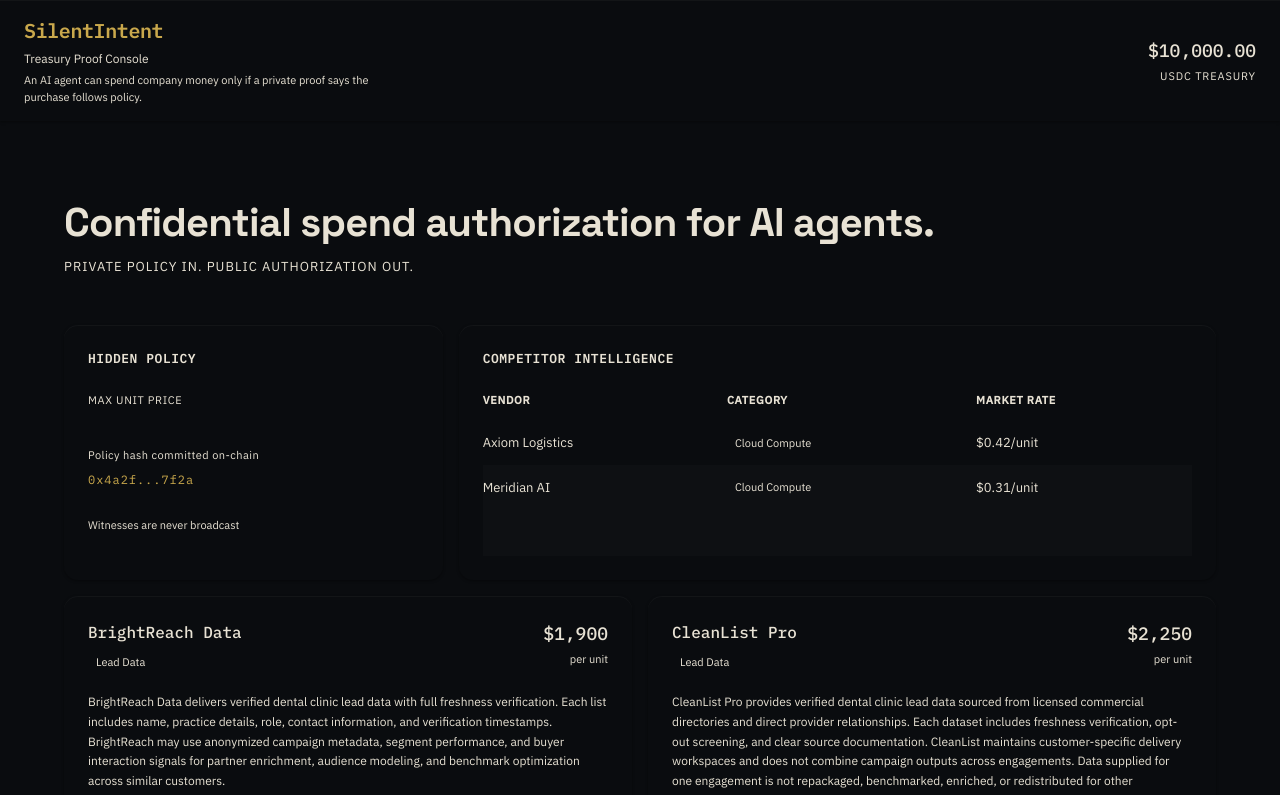
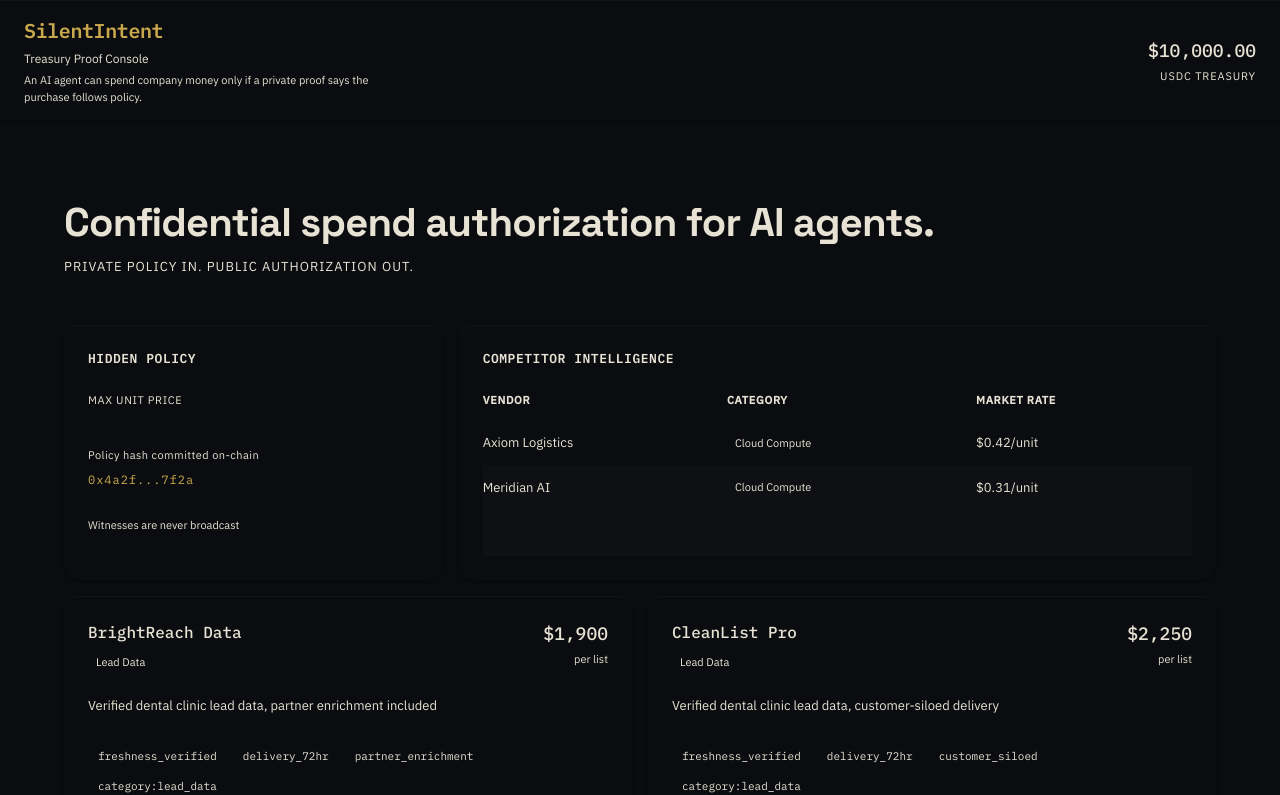
Before and after one commit to vishnumahesha/silentintent, a Next.js app: page / in a window 1280 px wide. Shown: the top 795 px of the page. Built offline with nearby package versions, Linux system fonts and the light colour scheme.

Commit message:
[components] reduce vendor card density and add chip row with flag state

```diff
--- a/app/page.tsx
+++ b/app/page.tsx
@@ -145,11 +145,19 @@
             category="Lead Data"
             priceLabel="$1,900"
             proposalText={VENDOR_A_PROPOSAL}
+            summaryLine="Verified dental clinic lead data, partner enrichment included"
+            chips={[
+              { label: 'freshness_verified' },
+              { label: 'delivery_72hr' },
+              { label: 'partner_enrichment', flagged: true },
+              { label: 'category:lead_data' },
+            ]}
             authorizeLabel="Attempt Spend Authorization"
             priceCents={VENDOR_A_PRICE_CENTS}
             status={vendorA.status}
             proof={vendorA.proof}
             resetKey={resetKey}
+            isLogged={publicLog.some((p) => p === vendorA.proof)}
             onAnalyze={() => analyzeVendor('A')}
             onAuthorize={() => authorizeVendor('A')}
           />
@@ -158,10 +166,18 @@
             category="Lead Data"
             priceLabel="$2,250"
             proposalText={VENDOR_B_PROPOSAL}
+            summaryLine="Verified dental clinic lead data, customer-siloed delivery"
+            chips={[
+              { label: 'freshness_verified' },
+              { label: 'delivery_72hr' },
+              { label: 'customer_siloed' },
+              { label: 'category:lead_data' },
+            ]}
             priceCents={VENDOR_B_PRICE_CENTS}
             status={vendorB.status}
             proof={vendorB.proof}
             resetKey={resetKey}
+            isLogged={publicLog.some((p) => p === vendorB.proof)}
             onAnalyze={() => analyzeVendor('B')}
             onAuthorize={() => authorizeVendor('B')}
           />
--- a/components/VendorCard.tsx
+++ b/components/VendorCard.tsx
@@ -5,16 +5,24 @@
 
 export type VendorStatus = 'idle' | 'analyzing' | 'approved' | 'rejected';
 
+interface Chip {
+  label: string;
+  flagged?: boolean;
+}
+
 interface VendorCardProps {
   vendorName: string;
   category: string;
   priceLabel: string;
   proposalText?: string;
+  summaryLine?: string;
+  chips?: Chip[];
   authorizeLabel?: string;
   priceCents: number;
   status: VendorStatus;
   proof: ProofResult | null;
   resetKey: number;
+  isLogged?: boolean;
   onAnalyze: () => void;
   onAuthorize: () => void;
 }
@@ -49,78 +57,6 @@
     );
   }
 
-  if (status === 'approved') {
-    return (
-      <div
-        style={{
-          display: 'inline-flex',
-          alignItems: 'center',
-          gap: '6px',
-          backgroundColor: 'rgba(61, 122, 92, 0.12)',
-          border: '1px solid rgba(61, 122, 92, 0.4)',
-          borderRadius: '9999px',
-          padding: '4px 12px',
-        }}
-      >
-        <span
-          style={{
-            width: '6px',
-            height: '6px',
-            borderRadius: '9999px',
-            backgroundColor: 'var(--color-success)',
-            display: 'inline-block',
-          }}
-        />
-        <span
-          style={{
-            fontFamily: "'IBM Plex Mono', monospace",
-            fontSize: '11px',
-            color: 'var(--color-success)',
-            letterSpacing: '0.06em',
-          }}
-        >
-          Authorized
-        </span>
-      </div>
-    );
-  }
-
-  if (status === 'rejected') {
-    return (
-      <div
-        style={{
-          display: 'inline-flex',
-          alignItems: 'center',
-          gap: '6px',
-          backgroundColor: 'rgba(122, 61, 61, 0.12)',
-          border: '1px solid rgba(122, 61, 61, 0.4)',
-          borderRadius: '9999px',
-          padding: '4px 12px',
-        }}
-      >
-        <span
-          style={{
-            width: '6px',
-            height: '6px',
-            borderRadius: '9999px',
-            backgroundColor: 'var(--color-reject)',
-            display: 'inline-block',
-          }}
-        />
-        <span
-          style={{
-            fontFamily: "'IBM Plex Mono', monospace",
-            fontSize: '11px',
-            color: 'var(--color-reject)',
-            letterSpacing: '0.06em',
-          }}
-        >
-          Policy threshold exceeded
-        </span>
-      </div>
-    );
-  }
-
   return null;
 }
 
@@ -129,11 +65,14 @@
   category,
   priceLabel,
   proposalText,
+  summaryLine,
+  chips,
   authorizeLabel,
   priceCents: _priceCents,
   status,
   proof,
   resetKey,
+  isLogged: _isLogged,
   onAnalyze,
   onAuthorize,
 }: VendorCardProps) {
@@ -200,24 +139,67 @@
               fontSize: '11px',
             }}
           >
-            per unit
+            per list
           </span>
         </div>
       </div>
 
-      {proposalText && (
+      {summaryLine && (
         <p
           style={{
             fontFamily: "'IBM Plex Sans', sans-serif",
-            fontSize: '12px',
-            color: 'var(--color-text-tertiary)',
-            lineHeight: '1.65',
+            fontSize: '13px',
+            color: 'var(--color-text-secondary)',
+            lineHeight: 1.5,
             margin: 0,
-            paddingTop: '4px',
+            paddingTop: '8px',
           }}
         >
-          {proposalText}
+          {summaryLine}
         </p>
+      )}
+
+      {chips && chips.length > 0 && (
+        <div style={{ display: 'flex', flexWrap: 'wrap', gap: '6px', marginTop: '12px' }}>
+          {chips.map((chip) => {
+            const isFlagged = chip.flagged && status === 'rejected';
+            return (
+              <span
+                key={chip.label}
+                style={{
+                  padding: '4px 10px',
+                  fontSize: '11px',
+                  fontFamily: "'IBM Plex Mono', monospace",
+                  borderRadius: '999px',
+                  border: isFlagged
+                    ? '1px solid var(--color-reject)'
+                    : '1px solid var(--color-border-accent)',
+                  background: isFlagged
+                    ? 'rgba(122,61,61,0.12)'
+                    : 'var(--color-surface)',
+                  color: isFlagged
+                    ? 'var(--color-reject)'
+                    : 'var(--color-text-secondary)',
+                }}
+              >
+                {chip.label}
+                {isFlagged && (
+                  <span
+                    style={{
+                      fontSize: '10px',
+                      textTransform: 'uppercase',
+                      letterSpacing: '0.06em',
+                      opacity: 0.85,
+                      marginLeft: '6px',
+                    }}
+                  >
+                    FLAGGED
+                  </span>
+                )}
+              </span>
+            );
+          })}
+        </div>
       )}
 
       {proof && (
@@ -243,6 +225,35 @@
             Price commitment
           </span>
           <CommitmentHash hash={proof.commitmentHash} resetKey={resetKey} />
+        </div>
+      )}
+
+      {proposalText && status !== 'idle' && (
+        <div style={{ display: 'flex', flexDirection: 'column', gap: '0' }}>
+          <span
+            style={{
+              fontFamily: "'IBM Plex Sans', sans-serif",
+              fontSize: '11px',
+              textTransform: 'uppercase',
+              letterSpacing: '0.08em',
+              color: 'var(--color-text-tertiary)',
+              marginBottom: '8px',
+            }}
+          >
+            ANALYSIS
+          </span>
+          <p
+            style={{
+              fontFamily: "'IBM Plex Sans', sans-serif",
+              fontSize: '12px',
+              color: 'var(--color-text-tertiary)',
+              lineHeight: '1.65',
+              margin: 0,
+              paddingTop: '4px',
+            }}
+          >
+            {proposalText}
+          </p>
         </div>
       )}
 
```
